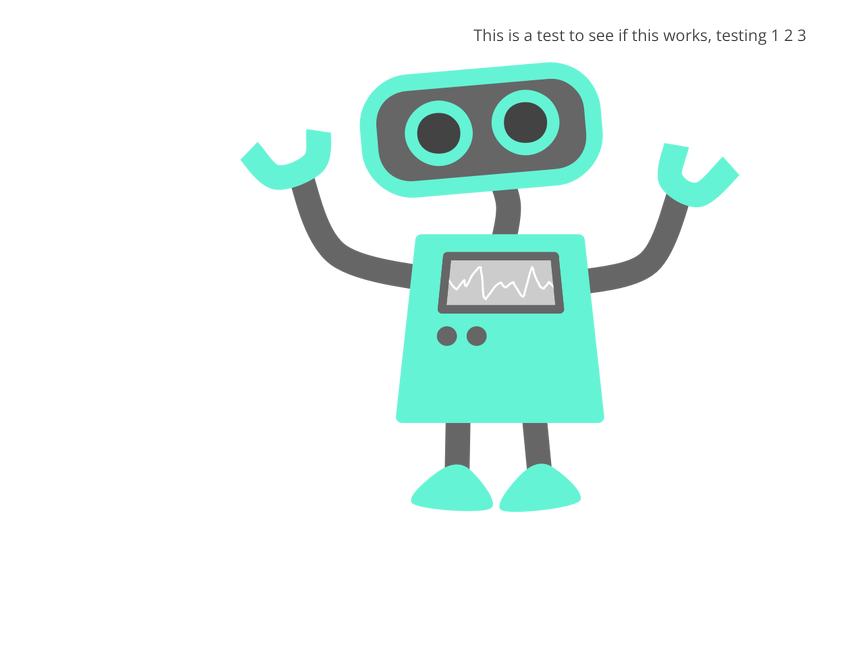
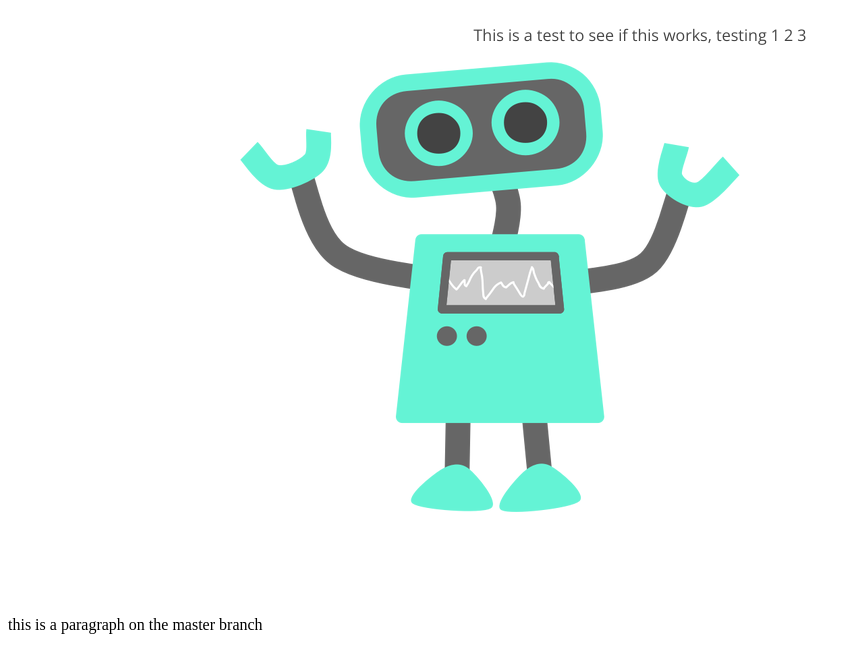
Before and after one commit to hdelarosa86/105-project, a plain HTML site: page index.html in a window 1280 px wide. Shown: the part 146-800 px from the top of the page, without its empty margins (0-861 px from the left). Drawn offline with nearby package versions, Linux system fonts and the light colour scheme.

Commit message:
new paragraph on master branch

```diff
--- a/index.html
+++ b/index.html
@@ -12,7 +12,9 @@
 		<p>This is a test to see if this works, testing 1 2 3</p>
 		<img src="img/happy-blue-robot.png">
 	</section>
-	<main></main>
+	<main>
+		<p>this is a paragraph on the master branch</p>
+	</main>
 	<footer></footer>
 </body>
 </html>
```
